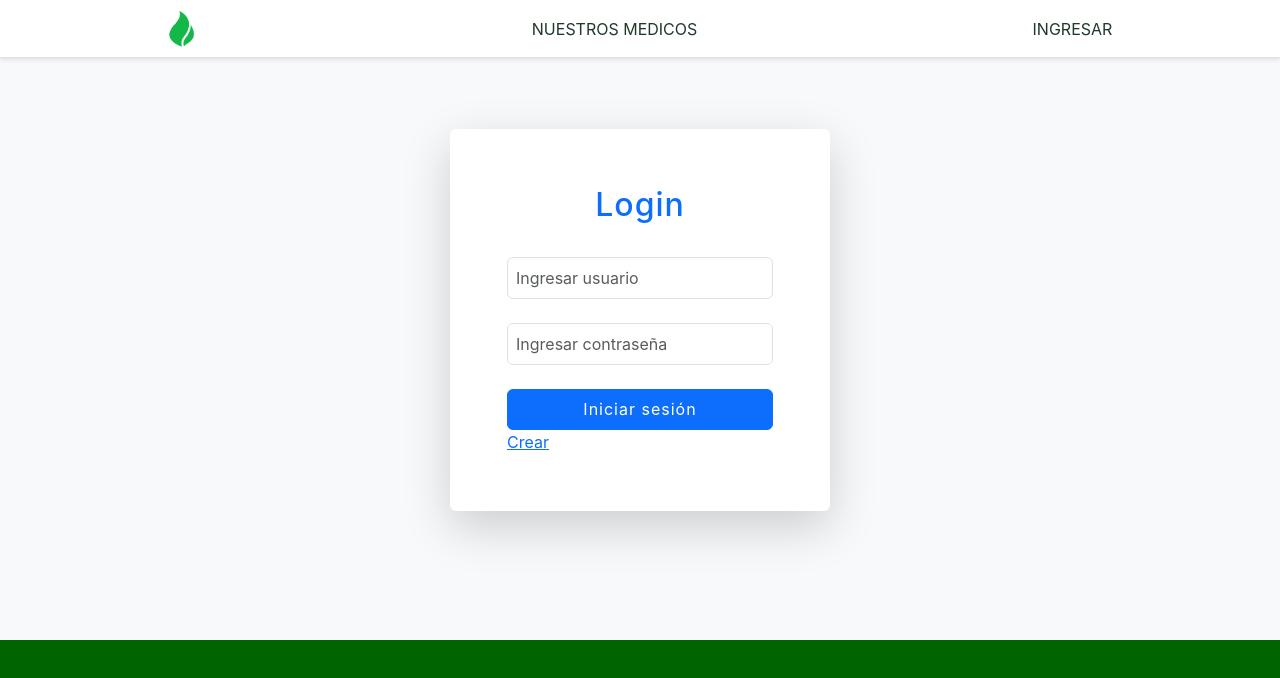
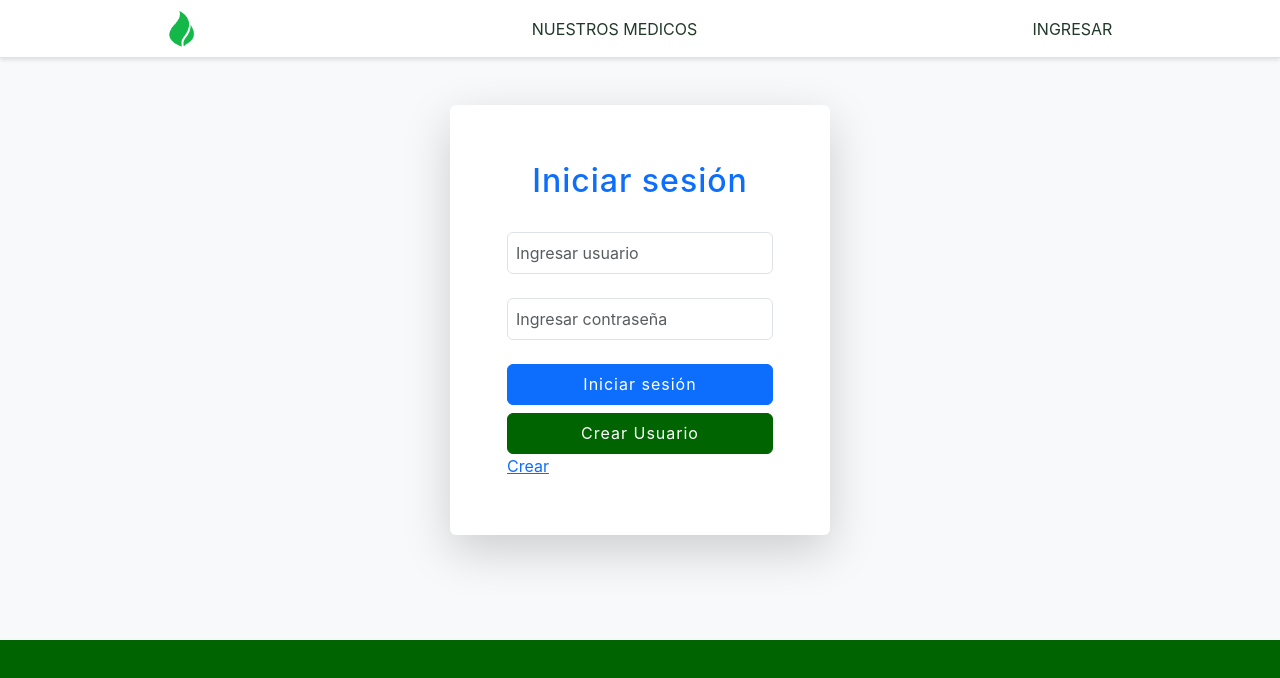
Before and after one commit to sebast825/medical-scheduling-fe, a React (Create React App) app: page /login in a window 1280 px wide. Shown: the top 678 px of the page. Built offline with nearby package versions, Linux system fonts and the light colour scheme; a web font is replaced by a local one.

Commit message:
redirect create usuario

```diff
--- a/src/Components/General/Login/Login.tsx
+++ b/src/Components/General/Login/Login.tsx
@@ -22,6 +22,7 @@ import { handleHttpError } from "../../../utils/errorHandler";
 import useRediectHomeByRole from "../../../hooks/roles/useRediectHomeByRole";
 import "./Login.scss";
 import useWindowSize from "../../../hooks/ScreenSize";
+import useRedirects from "../../../hooks/useRedicrects";
 
 const LoginForm = () => {
   const navigate = useNavigate();
@@ -34,7 +35,7 @@ const LoginForm = () => {
   const { setMedicoInfo, medicoInfo } = useMedicoInfoContext();
 
   const redirectByRol = useRediectHomeByRole();
-
+  const {redirectToCreatePaciente} = useRedirects();
   useEffect(() => {
     if (typeof user == "string") {
       //espera a traer la info del usuario para realizar el redirect
@@ -97,7 +98,7 @@ const LoginForm = () => {
     <Row className="contenedor justify-content-center align-items-center ">
       {/* ${windowSize.width > 600 ? "p-5" : "p-3"} */}
       <Col md={4} className={`paddingCol shadow-lg rounded bg-white`}>
-        <h2 className="text-center mb-2 text-primary">Login</h2>
+        <h2 className="text-center mb-2 text-primary">Iniciar sesión</h2>
         <Form onSubmit={handleSubmit} className="d-flex flex-column ">
           <Form.Group controlId="formBasicNombre">
             <Form.Label className="fw-bold"></Form.Label>
@@ -126,8 +127,13 @@ const LoginForm = () => {
             <Button className="" variant="primary" type="submit">
               Iniciar sesión
             </Button>
+
           </div>
         </Form>
+        <div className="mt-2 d-flex flex-column"><Button onClick={
+            redirectToCreatePaciente        } variant="secondary" type="submit">
+        Crear Usuario
+            </Button></div>
         <Link to={"./create/paciente"} >Crear</Link>
       </Col>
     </Row>
--- a/src/hooks/useRedicrects.tsx
+++ b/src/hooks/useRedicrects.tsx
@@ -45,6 +45,10 @@ const useRedirects = () => {
     navigate("/administrador");
 
   }
+
+  const redirectToCreatePaciente = () : void =>{
+    navigate("/create/paciente");
+  }
   return {
     redirectToHome,
     redirectToNuestrosMedicos,
@@ -58,7 +62,8 @@ const useRedirects = () => {
     redirectInformaciónPacienteSecretario,
     redirectInformacionMedicoAdministrador,
     redirectTablePacienteAdministrador,
-    redirectToAdministradorHome
+    redirectToAdministradorHome,
+    redirectToCreatePaciente
   };
 };
 
```
